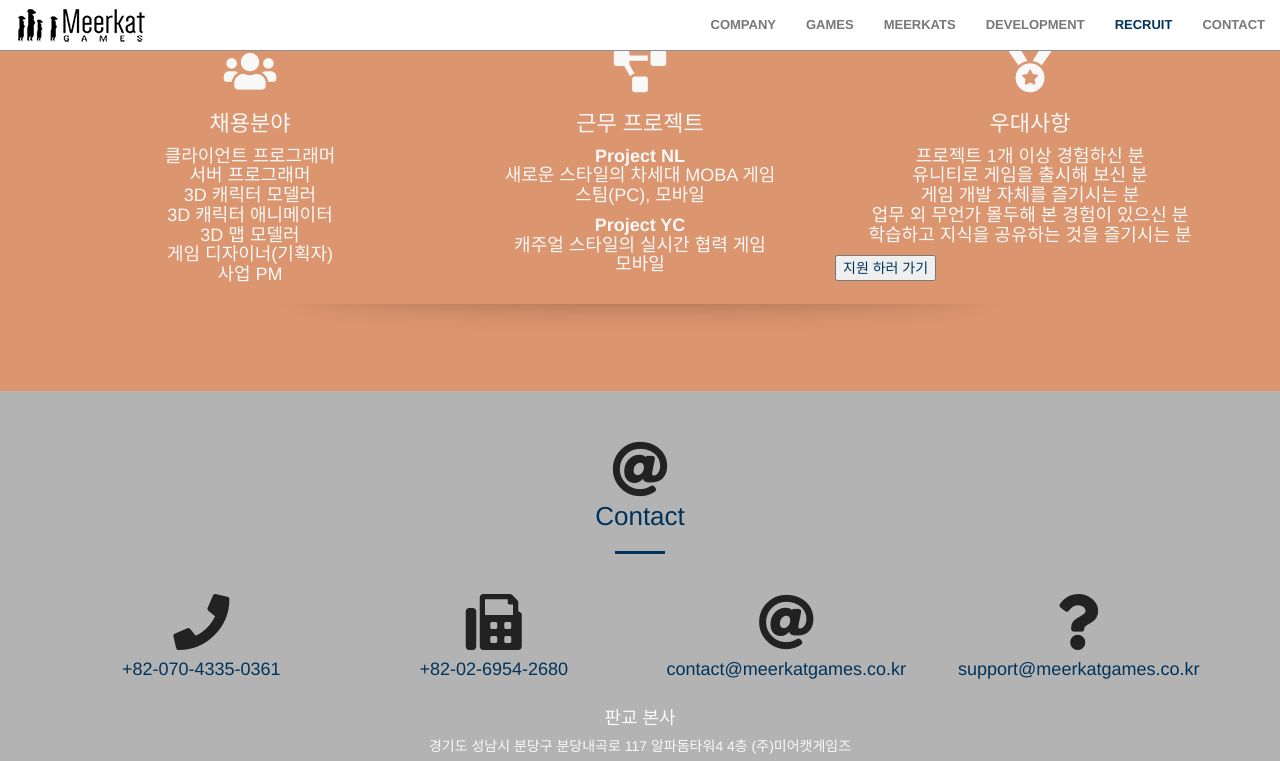
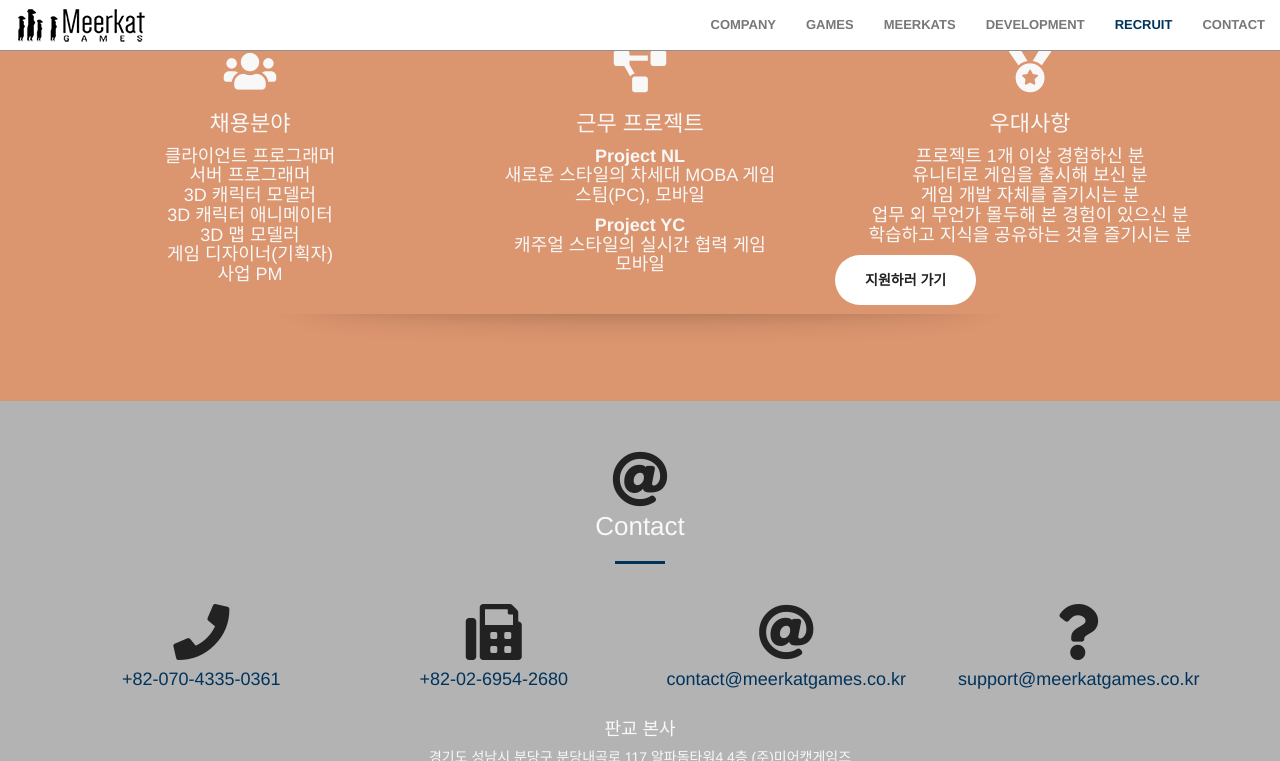
Before and after one commit to meerkatgames-dev/meerkatgames-dev_01.github.io, a Jekyll site: the page built from index.html, in a window 1280 px wide and 900 px high, scrolled down 6126 px, cut to the strip 0-761 px from the top of the window. Built offline with Jekyll 4.4.1, drawn with Linux system fonts in a browser that asks for light colours; nearby versions of some CDN libraries; some web fonts are replaced.

Commit message:
Update recruit.html

```diff
--- a/_includes/recruit.html
+++ b/_includes/recruit.html
@@ -77,10 +77,8 @@
                     </h4>
                 </div>
            </div>
-           <div class="button">
-              <button>
-                  <a herf="http://www.gamejob.co.kr/Recruit/joblist?menucode=searchtot&searchtype=all&searchstring=%EB%AF%B8%EC%96%B4%EC%BA%A3%EA%B2%8C%EC%9E%84%EC%A6%88">지원 하러 가기</ㅁ>
-               </button>
+           <div class="call-to-action">
+               <a href="http://www.gamejob.co.kr/Recruit/joblist?menucode=searchtot&searchtype=all&searchstring=%EB%AF%B8%EC%96%B4%EC%BA%A3%EA%B2%8C%EC%9E%84%EC%A6%88" class="btn btn-default btn-xl wow tada">지원하러 가기</a>
            </div>
         </div>
 
```
